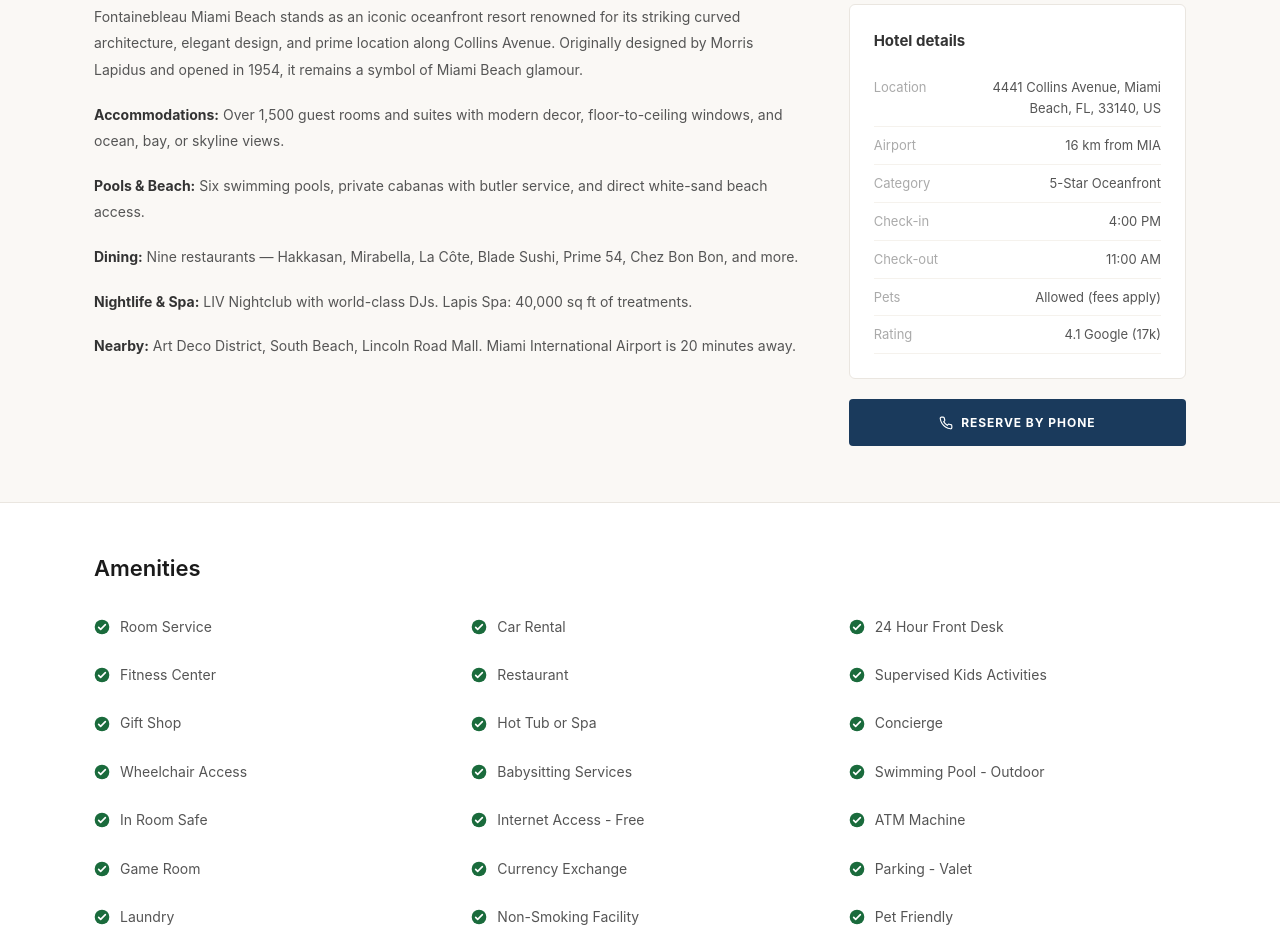
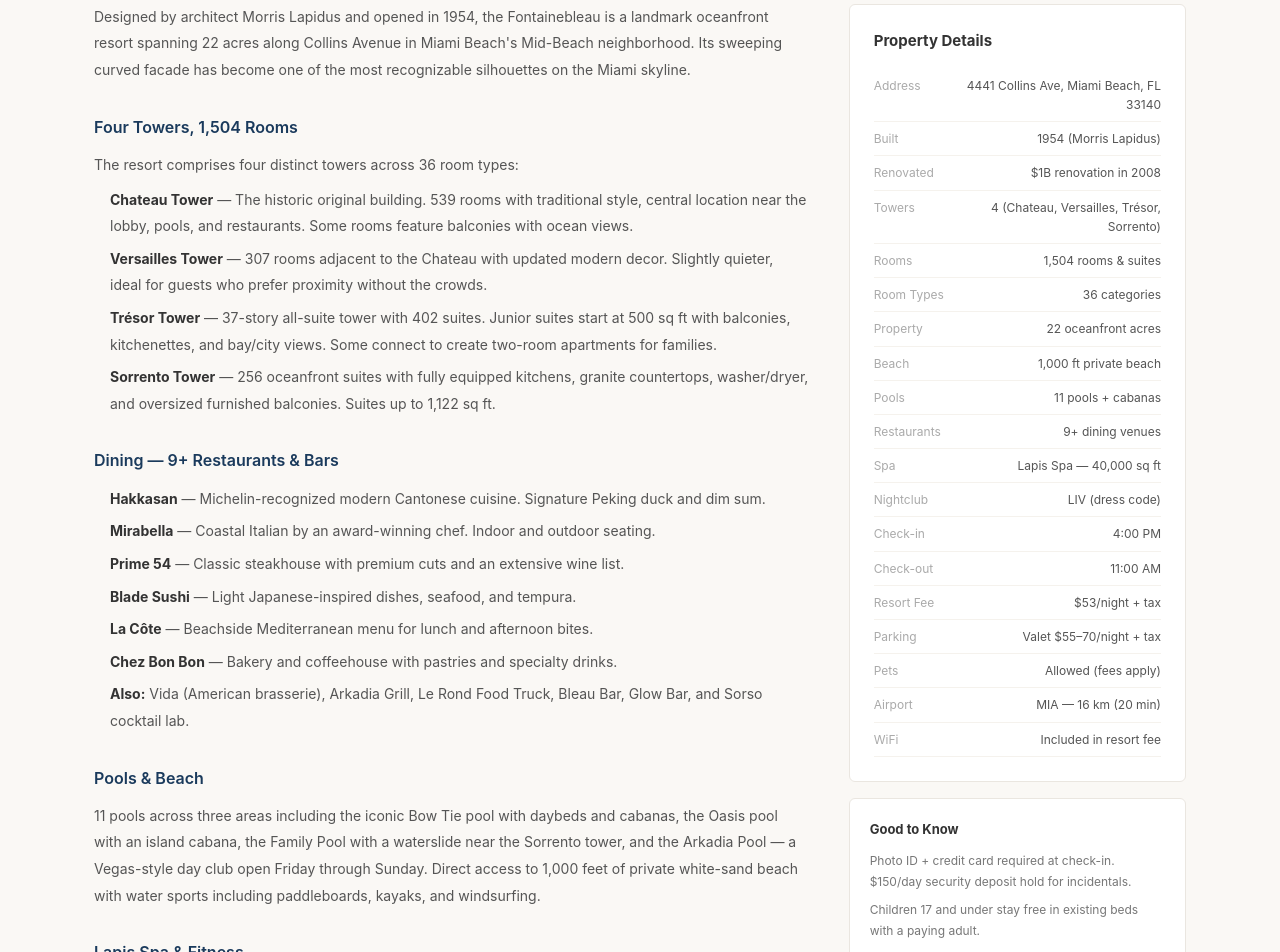
Before and after one commit to chillngointernational/front-desk-direct, a React (Vite) app: page /fontainebleau-miami in a window 1280 px wide. Shown: the part 2680-3632 px from the top of the page. Built offline with nearby package versions, Linux system fonts and the light colour scheme.

Commit message:
rich about section real hotel data

```diff
--- a/src/pages/Fontainebleau.jsx
+++ b/src/pages/Fontainebleau.jsx
@@ -246,28 +246,75 @@
                     <h2 style={{ fontSize: 22, fontWeight: 600, margin: '0 0 28px', color: '#1a1a1a' }}>About {H}</h2>
                     <div className="grid grid-cols-1 md:grid-cols-3 gap-8 md:gap-10">
                         <div className="md:col-span-2" style={{ fontSize: 14, lineHeight: 1.9, color: '#555' }}>
-                            <p style={{ marginBottom: 18 }}>{H} stands as an iconic oceanfront resort renowned for its striking curved architecture, elegant design, and prime location along Collins Avenue. Originally designed by Morris Lapidus and opened in 1954, it remains a symbol of Miami Beach glamour.</p>
-                            <p style={{ marginBottom: 18 }}><strong style={{ color: '#333' }}>Accommodations:</strong> Over 1,500 guest rooms and suites with modern decor, floor-to-ceiling windows, and ocean, bay, or skyline views.</p>
-                            <p style={{ marginBottom: 18 }}><strong style={{ color: '#333' }}>Pools &amp; Beach:</strong> Six swimming pools, private cabanas with butler service, and direct white-sand beach access.</p>
-                            <p style={{ marginBottom: 18 }}><strong style={{ color: '#333' }}>Dining:</strong> Nine restaurants — Hakkasan, Mirabella, La Côte, Blade Sushi, Prime 54, Chez Bon Bon, and more.</p>
-                            <p style={{ marginBottom: 18 }}><strong style={{ color: '#333' }}>Nightlife &amp; Spa:</strong> LIV Nightclub with world-class DJs. Lapis Spa: 40,000 sq ft of treatments.</p>
-                            <p style={{ marginBottom: 0 }}><strong style={{ color: '#333' }}>Nearby:</strong> Art Deco District, South Beach, Lincoln Road Mall. Miami International Airport is 20 minutes away.</p>
+                            <p style={{ marginBottom: 18 }}>Designed by architect Morris Lapidus and opened in 1954, the Fontainebleau is a landmark oceanfront resort spanning 22 acres along Collins Avenue in Miami Beach's Mid-Beach neighborhood. Its sweeping curved facade has become one of the most recognizable silhouettes on the Miami skyline.</p>
+
+                            <h3 style={{ fontSize: 16, fontWeight: 600, color: '#1a3a5c', margin: '28px 0 10px' }}>Four Towers, 1,504 Rooms</h3>
+                            <p style={{ marginBottom: 8 }}>The resort comprises four distinct towers across 36 room types:</p>
+                            <p style={{ marginBottom: 6, paddingLeft: 16 }}><strong style={{ color: '#333' }}>Chateau Tower</strong> — The historic original building. 539 rooms with traditional style, central location near the lobby, pools, and restaurants. Some rooms feature balconies with ocean views.</p>
+                            <p style={{ marginBottom: 6, paddingLeft: 16 }}><strong style={{ color: '#333' }}>Versailles Tower</strong> — 307 rooms adjacent to the Chateau with updated modern decor. Slightly quieter, ideal for guests who prefer proximity without the crowds.</p>
+                            <p style={{ marginBottom: 6, paddingLeft: 16 }}><strong style={{ color: '#333' }}>Trésor Tower</strong> — 37-story all-suite tower with 402 suites. Junior suites start at 500 sq ft with balconies, kitchenettes, and bay/city views. Some connect to create two-room apartments for families.</p>
+                            <p style={{ marginBottom: 18, paddingLeft: 16 }}><strong style={{ color: '#333' }}>Sorrento Tower</strong> — 256 oceanfront suites with fully equipped kitchens, granite countertops, washer/dryer, and oversized furnished balconies. Suites up to 1,122 sq ft.</p>
+
+                            <h3 style={{ fontSize: 16, fontWeight: 600, color: '#1a3a5c', margin: '28px 0 10px' }}>Dining — 9+ Restaurants &amp; Bars</h3>
+                            <p style={{ marginBottom: 6, paddingLeft: 16 }}><strong style={{ color: '#333' }}>Hakkasan</strong> — Michelin-recognized modern Cantonese cuisine. Signature Peking duck and dim sum.</p>
+                            <p style={{ marginBottom: 6, paddingLeft: 16 }}><strong style={{ color: '#333' }}>Mirabella</strong> — Coastal Italian by an award-winning chef. Indoor and outdoor seating.</p>
+                            <p style={{ marginBottom: 6, paddingLeft: 16 }}><strong style={{ color: '#333' }}>Prime 54</strong> — Classic steakhouse with premium cuts and an extensive wine list.</p>
+                            <p style={{ marginBottom: 6, paddingLeft: 16 }}><strong style={{ color: '#333' }}>Blade Sushi</strong> — Light Japanese-inspired dishes, seafood, and tempura.</p>
+                            <p style={{ marginBottom: 6, paddingLeft: 16 }}><strong style={{ color: '#333' }}>La Côte</strong> — Beachside Mediterranean menu for lunch and afternoon bites.</p>
+                            <p style={{ marginBottom: 6, paddingLeft: 16 }}><strong style={{ color: '#333' }}>Chez Bon Bon</strong> — Bakery and coffeehouse with pastries and specialty drinks.</p>
+                            <p style={{ marginBottom: 18, paddingLeft: 16 }}><strong style={{ color: '#333' }}>Also:</strong> Vida (American brasserie), Arkadia Grill, Le Rond Food Truck, Bleau Bar, Glow Bar, and Sorso cocktail lab.</p>
+
+                            <h3 style={{ fontSize: 16, fontWeight: 600, color: '#1a3a5c', margin: '28px 0 10px' }}>Pools &amp; Beach</h3>
+                            <p style={{ marginBottom: 18 }}>11 pools across three areas including the iconic Bow Tie pool with daybeds and cabanas, the Oasis pool with an island cabana, the Family Pool with a waterslide near the Sorrento tower, and the Arkadia Pool — a Vegas-style day club open Friday through Sunday. Direct access to 1,000 feet of private white-sand beach with water sports including paddleboards, kayaks, and windsurfing.</p>
+
+                            <h3 style={{ fontSize: 16, fontWeight: 600, color: '#1a3a5c', margin: '28px 0 10px' }}>Lapis Spa &amp; Fitness</h3>
+                            <p style={{ marginBottom: 18 }}>The two-story, 40,000 sq ft Lapis Spa features 32 treatment rooms, saunas, steam rooms, hydrotherapy circuits, and the signature rain tunnels and rain rooms. The fitness center has floor-to-ceiling ocean views, cardio equipment, free weights up to 85 lbs, heavy bags, and offers yoga classes.</p>
+
+                            <h3 style={{ fontSize: 16, fontWeight: 600, color: '#1a3a5c', margin: '28px 0 10px' }}>Nightlife &amp; Entertainment</h3>
+                            <p style={{ marginBottom: 0 }}>Home to LIV Nightclub — one of the world's most famous nightclubs — plus Bleaulive Presents live entertainment events. Dress code enforced at LIV; note the club may close for private events.</p>
                         </div>
                         <div>
-                            <div style={{ background: '#fff', border: '1px solid #eae6e0', borderRadius: 6, padding: 24, marginBottom: 20 }}>
-                                <h4 style={{ fontSize: 15, fontWeight: 700, margin: '0 0 16px', color: '#333' }}>Hotel details</h4>
+                            <div style={{ background: '#fff', border: '1px solid #eae6e0', borderRadius: 6, padding: 24, marginBottom: 16 }}>
+                                <h4 style={{ fontSize: 15, fontWeight: 700, margin: '0 0 16px', color: '#333' }}>Property Details</h4>
                                 <table style={{ width: '100%', fontSize: 13, borderCollapse: 'collapse' }}>
                                     <tbody>
-                                        {[['Location', ADDR], ['Airport', '16 km from MIA'], ['Category', '5-Star Oceanfront'], ['Check-in', '4:00 PM'], ['Check-out', '11:00 AM'], ['Pets', 'Allowed (fees apply)'], ['Rating', '4.1 Google (17k)']].map(([l, v]) => (
+                                        {[
+                                            ['Address', '4441 Collins Ave, Miami Beach, FL 33140'],
+                                            ['Built', '1954 (Morris Lapidus)'],
+                                            ['Renovated', '$1B renovation in 2008'],
+                                            ['Towers', '4 (Chateau, Versailles, Trésor, Sorrento)'],
+                                            ['Rooms', '1,504 rooms & suites'],
+                                            ['Room Types', '36 categories'],
+                                            ['Property', '22 oceanfront acres'],
+                                            ['Beach', '1,000 ft private beach'],
+                                            ['Pools', '11 pools + cabanas'],
+                                            ['Restaurants', '9+ dining venues'],
+                                            ['Spa', 'Lapis Spa — 40,000 sq ft'],
+                                            ['Nightclub', 'LIV (dress code)'],
+                                            ['Check-in', '4:00 PM'],
+                                            ['Check-out', '11:00 AM'],
+                                            ['Resort Fee', '$53/night + tax'],
+                                            ['Parking', 'Valet $55–70/night + tax'],
+                                            ['Pets', 'Allowed (fees apply)'],
+                                            ['Airport', 'MIA — 16 km (20 min)'],
+                                            ['WiFi', 'Included in resort fee'],
+                                        ].map(([l, v]) => (
                                             <tr key={l} style={{ borderBottom: '1px solid #f5f2ed' }}>
-                                                <td style={{ padding: '8px 0', color: '#aaa', verticalAlign: 'top', whiteSpace: 'nowrap', paddingRight: 16 }}>{l}</td>
-                                                <td style={{ padding: '8px 0', color: '#555', textAlign: 'right' }}>{v}</td>
+                                                <td style={{ padding: '7px 0', color: '#aaa', verticalAlign: 'top', whiteSpace: 'nowrap', paddingRight: 14, fontSize: 12 }}>{l}</td>
+                                                <td style={{ padding: '7px 0', color: '#555', textAlign: 'right', fontSize: 12 }}>{v}</td>
                                             </tr>
                                         ))}
                                     </tbody>
                                 </table>
                             </div>
-                            <a href={`tel:${PHONE}`} className="no-underline hover:opacity-90 transition-opacity" style={{ display: 'flex', alignItems: 'center', justifyContent: 'center', gap: 8, width: '100%', background: '#1a3a5c', color: '#fff', fontSize: 12, fontWeight: 700, letterSpacing: '.08em', textTransform: 'uppercase', padding: '14px 0', borderRadius: 4, marginBottom: 8 }}><PhIco size={14} /> Reserve by Phone</a>
+                            <div style={{ background: '#fff', border: '1px solid #eae6e0', borderRadius: 6, padding: 20 }}>
+                                <h4 style={{ fontSize: 13, fontWeight: 700, margin: '0 0 10px', color: '#333' }}>Good to Know</h4>
+                                <div style={{ fontSize: 12, lineHeight: 1.8, color: '#777' }}>
+                                    <p style={{ margin: '0 0 6px' }}>Photo ID + credit card required at check-in. $150/day security deposit hold for incidentals.</p>
+                                    <p style={{ margin: '0 0 6px' }}>Children 17 and under stay free in existing beds with a paying adult.</p>
+                                    <p style={{ margin: 0 }}>Rollaway beds available ($60/night). Cribs subject to availability.</p>
+                                </div>
+                            </div>
                         </div>
                     </div>
                 </W>
```
